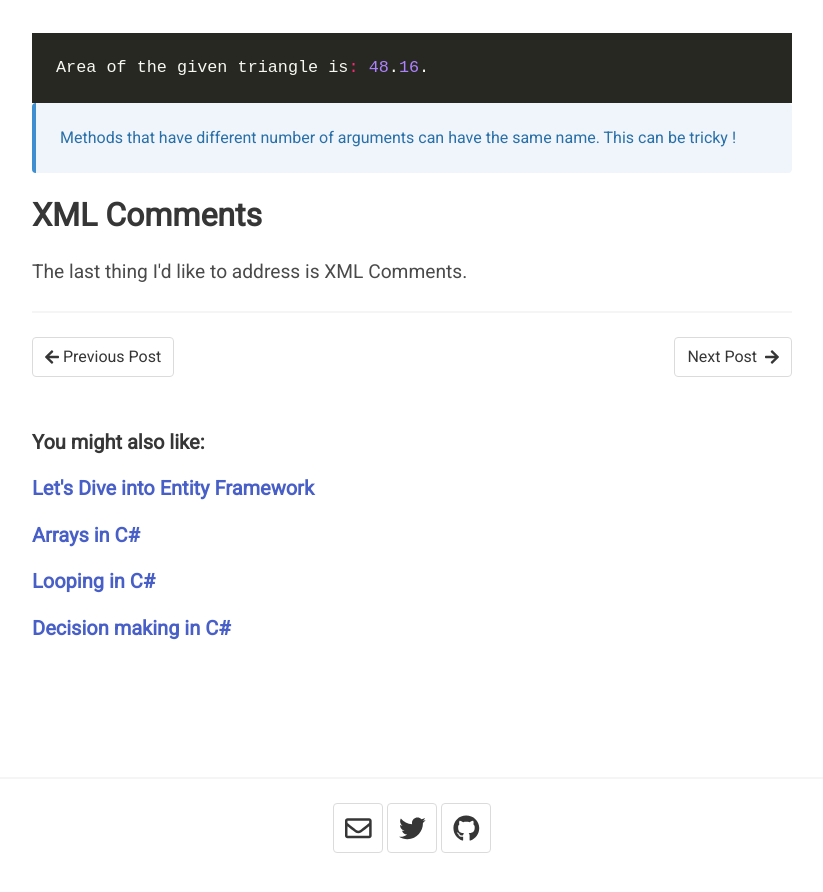
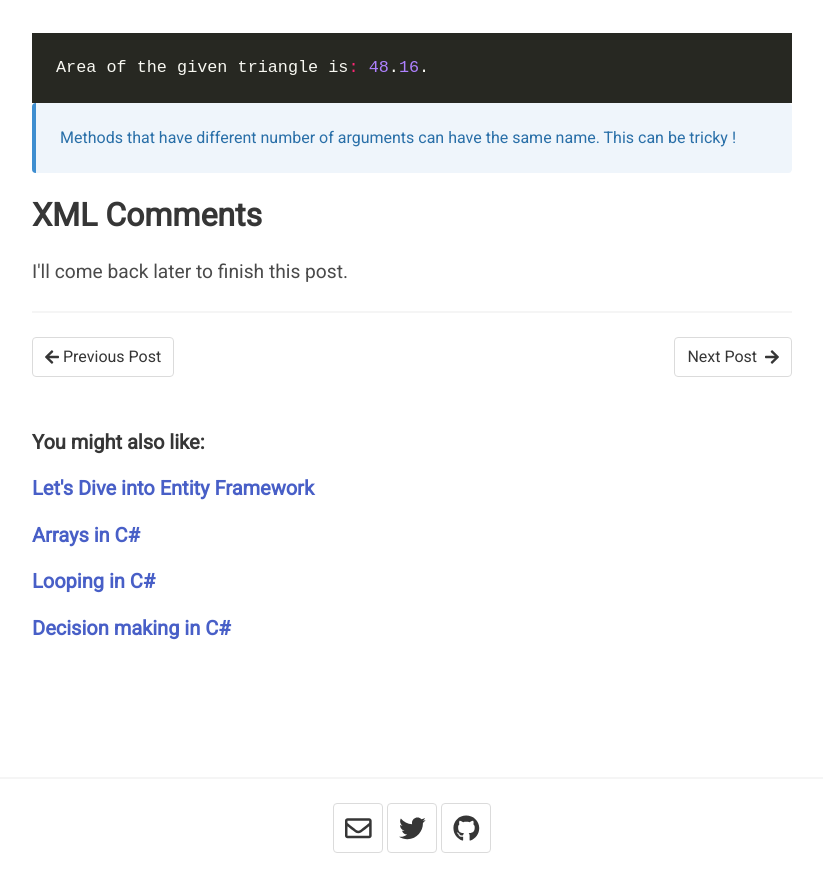
Before and after one commit to feynmantechniquerocks/blog, a Jekyll site: the page built from _posts/2021-02-05-methods.html, in a window 1280 px wide and 900 px high, scrolled down 3469 px. Shown: the top 892 px of the window, without its empty margins (228-1051 px from the left). Built offline with Jekyll 4.4.1, drawn with Linux system fonts in a browser that asks for light colours; nearby versions of some CDN libraries; part of the change alters nothing that is shown.

```diff
--- a/_config.yml
+++ b/_config.yml
@@ -5,7 +5,7 @@ description: >- # this means to ignore newlines until "baseurl:"
 baseurl: "" # the subpath of your site, e.g. /blog
 url: "" # the base hostname & protocol for your site, e.g. http://example.com
 
-google_analytics: G-5KNRGJDPZM
+
 twitter_username: feynmantechniquerocks
 github_username:  feynmantechniquerocks
 
--- a/_includes/google-analytics.html
+++ b/_includes/google-analytics.html
@@ -1,11 +1,9 @@
 <!-- Global site tag (gtag.js) - Google Analytics -->
-<script async src="https://www.googletagmanager.com/gtag/js?id={{ site.google_analytics }}"></script>
+<script async src="https://www.googletagmanager.com/gtag/js?id=G-1MTT6W4GQG"></script>
 <script>
-    window.dataLayer = window.dataLayer || [];
-    function gtag() {
-        dataLayer.push(arguments);
-    }
-    gtag("js", new Date());
+  window.dataLayer = window.dataLayer || [];
+  function gtag(){dataLayer.push(arguments);}
+  gtag('js', new Date());
 
-    gtag("config", "{{ site.google_analytics }}");
+  gtag('config', 'G-1MTT6W4GQG');
 </script>
--- a/_posts/2021-02-05-methods.html
+++ b/_posts/2021-02-05-methods.html
@@ -155,5 +155,5 @@ Area of the given triangle is: 48.16.
 
 <h1 class="title is-3">XML Comments</h1>
 
-<p>The last thing I'd like to address is XML Comments.</p>
+<p>I'll come back later to finish this post.</p>
 <p></p>
```
